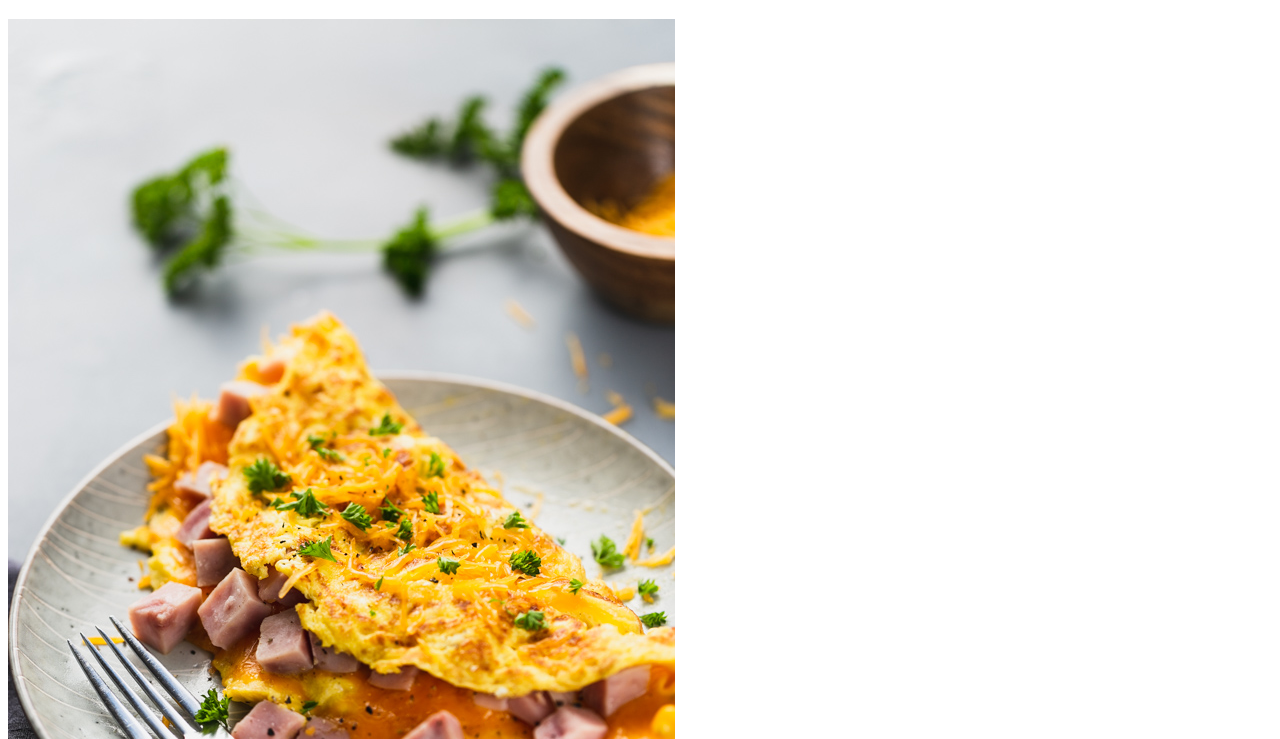
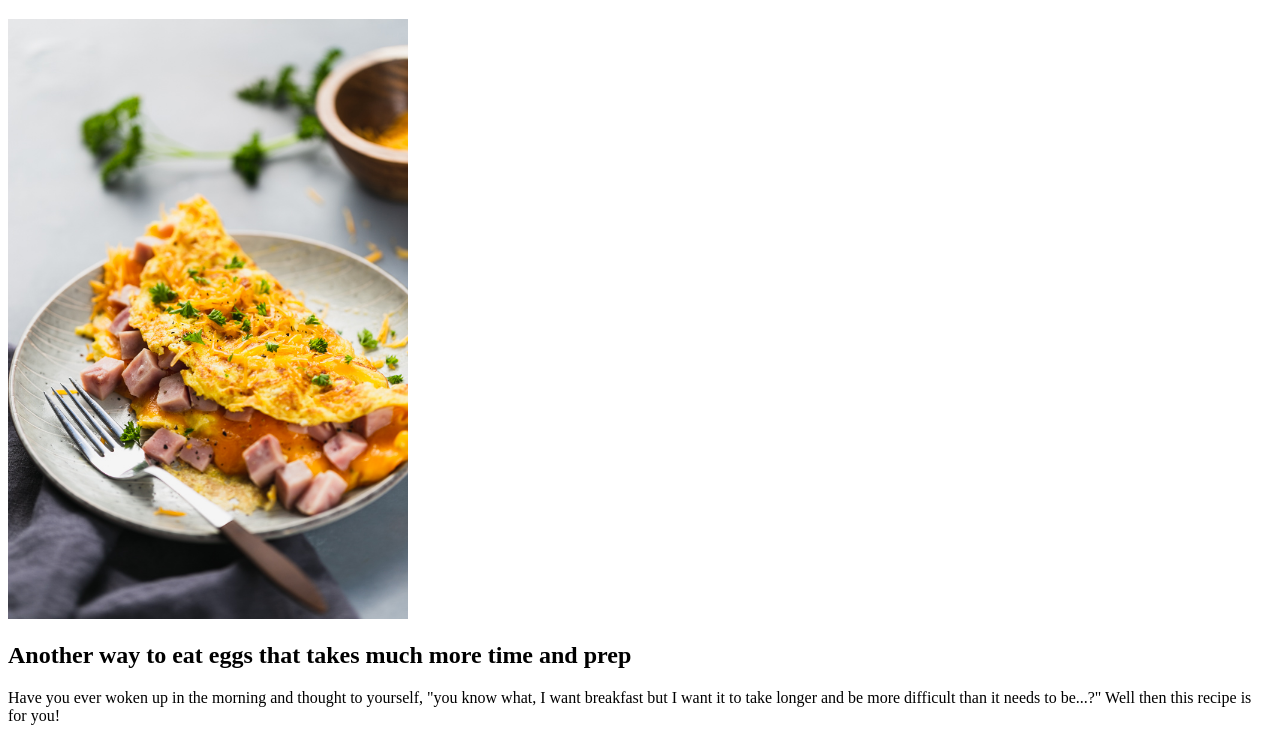
Before and after one commit to tbredsch/odin-recipes, a plain HTML site: page recipes/omelette.html in a window 1280 px wide. Shown: the part 61-800 px from the top of the page. Drawn offline with Linux system fonts and the light colour scheme.

Commit message:
Could not add the parent file. The website should still work

```diff
--- a/recipes/omelette.html
+++ b/recipes/omelette.html
@@ -3,11 +3,20 @@
 <head>
     <meta charset="UTF-8">
     <meta name="viewport" content="width=device-width, initial-scale=1.0">
+    <link rel="stylesheet" href="../style.css">
+    <style>
+        img {
+            width: 400px;
+            align-content: center;
+        }
+    </style>
     <title>Omelette</title>
 </head>
 <body>
     <h1>Omelette</h1>
-    <img src="omelette6.jpg" alt="omelette">
+    <div class="image-container">
+        <img src="omelette6.jpg" alt="omelette">
+    </div>
     <h2>Another way to eat eggs that takes much more time and prep</h2>
     <p>Have you ever woken up in the morning and thought to yourself, "you know
         what, I want breakfast but I want it to take longer and be more difficult
```
Also changed, not shown: index.html (+5 -0 lines), recipes/fridge.pickles.html (+10 -1 lines), recipes/salsa.chicken.html (+10 -1 lines).
